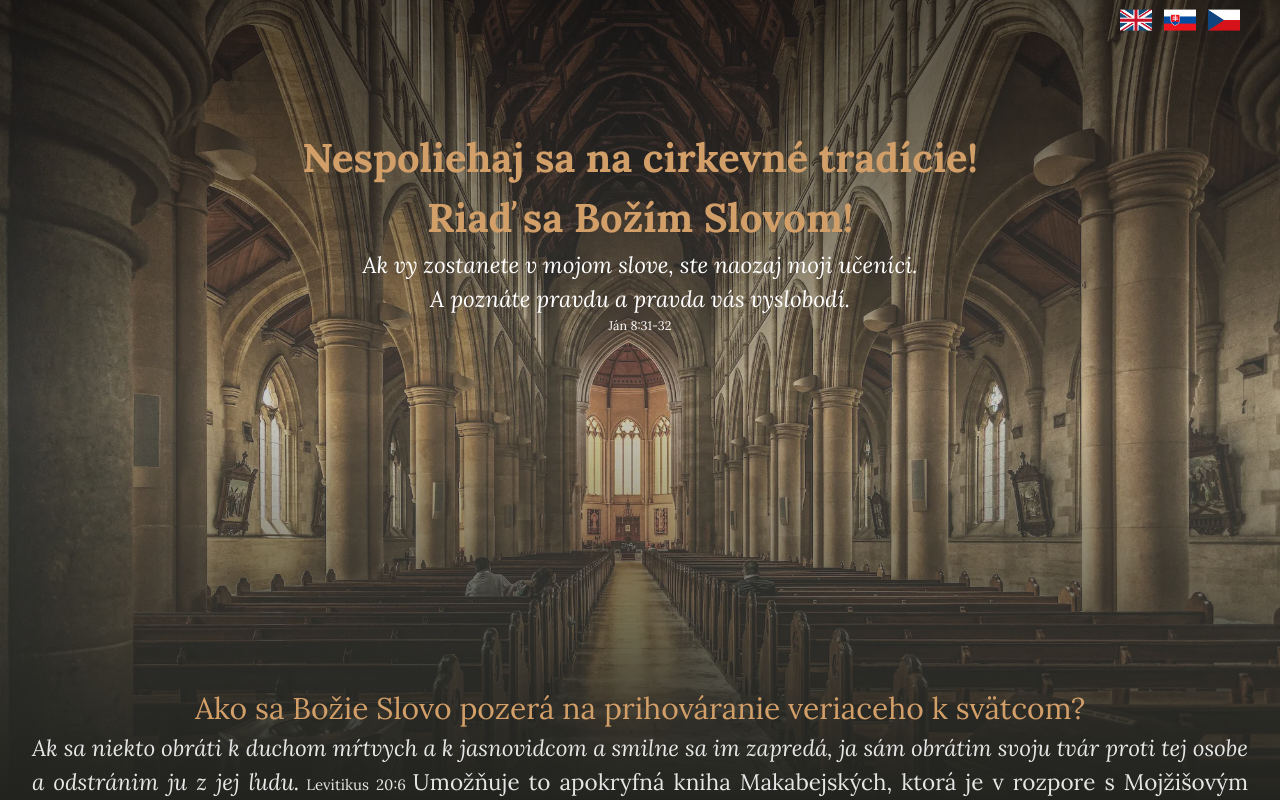
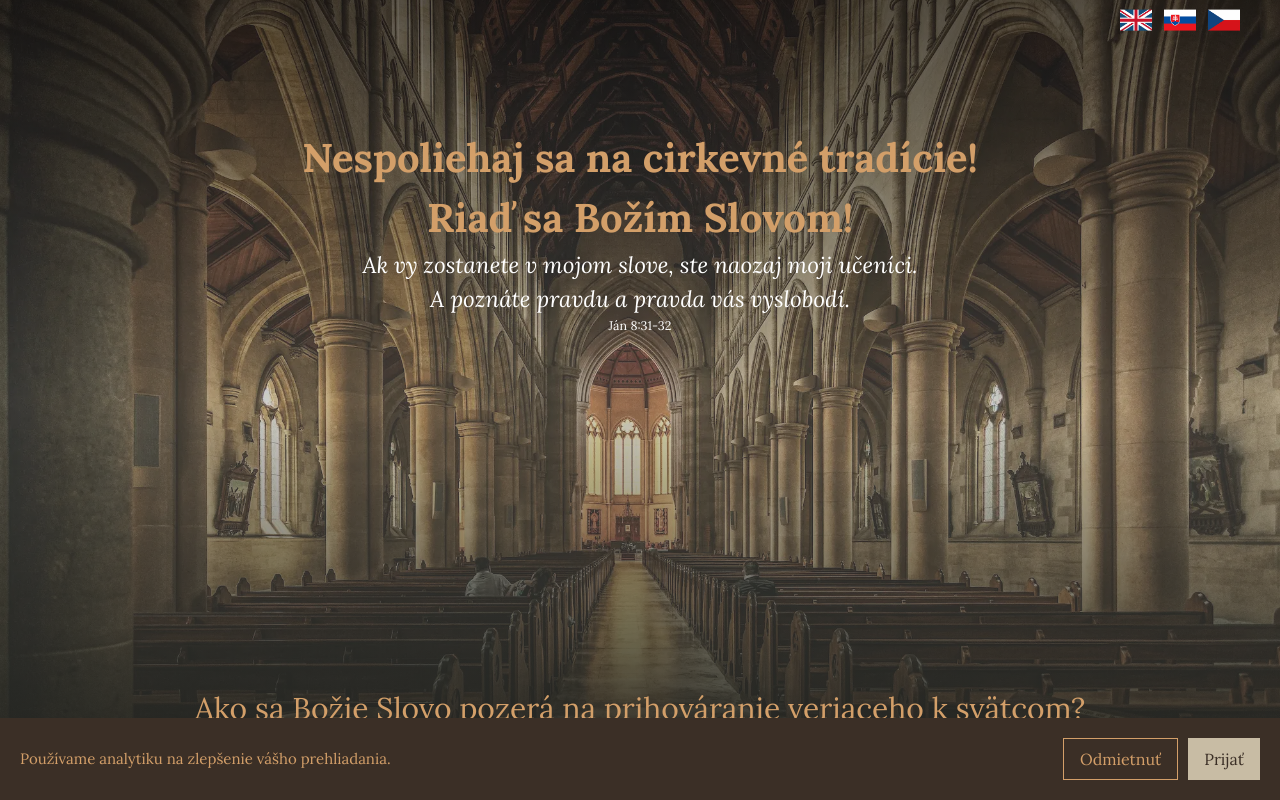
Before and after one commit to pkvarg/katolickaviera.sk, a React (Vite) app: page / in a window 1280 px wide. Shown: the top 800 px of the page. Built offline with nearby package versions, Linux system fonts and the light colour scheme.

Commit message:
make the cookies a custom component, do not call the component cookies, remove   react-cookie-consent, adjust their text and load umami script if consented, add decline

```diff
--- a/index.html
+++ b/index.html
@@ -25,7 +25,6 @@
     <meta property="fb:app_id" content="627076731624225" />
 
     <title>katolickaviera.sk</title>
-    <script defer src="https://umami-p00gs00gwcwo00s4k4c4kgg8.pictusweb.com/script.js" data-website-id="792ae6a6-5c4f-4280-b9de-39ccf5edbbbe"></script>
   </head>
   <body>
     <div id="root"></div>
--- a/package.json
+++ b/package.json
@@ -12,7 +12,6 @@
   "dependencies": {
     "axios": "^1.5.0",
     "react": "^18.2.0",
-    "react-cookie-consent": "^8.0.1",
     "react-dom": "^18.2.0",
     "react-icons": "^4.10.1",
     "react-router-dom": "^6.15.0",
--- /dev/null
+++ b/src/components/ConsentBanner.jsx
@@ -0,0 +1,105 @@
+import React, { useState, useEffect } from 'react'
+
+const ConsentBanner = ({ language, onAccept, onDecline }) => {
+  const [isVisible, setIsVisible] = useState(false)
+
+  useEffect(() => {
+    const consent = localStorage.getItem('analytics-consent')
+    if (!consent) {
+      setIsVisible(true)
+    }
+  }, [])
+
+  const handleAccept = () => {
+    localStorage.setItem('analytics-consent', 'accepted')
+    setIsVisible(false)
+    onAccept()
+  }
+
+  const handleDecline = () => {
+    localStorage.setItem('analytics-consent', 'declined')
+    setIsVisible(false)
+    onDecline()
+  }
+
+  const getTexts = () => {
+    switch (language) {
+      case 'english':
+        return {
+          message: 'We use analytics to improve your browsing experience.',
+          accept: 'Accept',
+          decline: 'Decline'
+        }
+      case 'czech':
+        return {
+          message: 'Používáme analytiku pro zlepšení vašeho prohlížení.',
+          accept: 'Přijmout',
+          decline: 'Odmítnout'
+        }
+      default: // slovak
+        return {
+          message: 'Používame analytiku na zlepšenie vášho prehliadania.',
+          accept: 'Prijať',
+          decline: 'Odmietnuť'
+        }
+    }
+  }
+
+  const texts = getTexts()
+
+  if (!isVisible) return null
+
+  return (
+    <div style={{
+      position: 'fixed',
+      bottom: 0,
+      left: 0,
+      right: 0,
+      background: '#3b2f26',
+      color: '#d39f69',
+      fontSize: '15px',
+      textAlign: 'start',
+      padding: '20px',
+      zIndex: 9999,
+      display: 'flex',
+      justifyContent: 'space-between',
+      alignItems: 'center',
+      flexWrap: 'wrap',
+      gap: '10px'
+    }}>
+      <span style={{ flex: '1', minWidth: '200px' }}>
+        {texts.message}
+      </span>
+      <div style={{ display: 'flex', gap: '10px' }}>
+        <button
+          onClick={handleDecline}
+          style={{
+            background: 'transparent',
+            color: '#d39f69',
+            fontSize: '16px',
+            padding: '8px 16px',
+            border: '1px solid #d39f69',
+            cursor: 'pointer'
+          }}
+        >
+          {texts.decline}
+        </button>
+        <button
+          onClick={handleAccept}
+          style={{
+            background: '#c8bca4',
+            color: '#3b2f26',
+            fontSize: '16px',
+            padding: '8px 16px',
+            border: 'none',
+            cursor: 'pointer'
+          }}
+        >
+          {texts.accept}
+        </button>
+      </div>
+    </div>
+  )
+}
+
+export default ConsentBanner
--- a/src/pages/Home.jsx
+++ b/src/pages/Home.jsx
@@ -1,23 +1,30 @@
 import React, { useEffect, useState } from 'react'
-import CookieConsent from 'react-cookie-consent'
 import axios from 'axios'
 import { useStateContext } from '../context/StateContext'
 import LanguageBar from '../components/LanguageBar'
 import English from './English'
 import Czech from './Czech'
 import YouTube from '../components/YouTube'
+import ConsentBanner from '../components/ConsentBanner'
+import { loadUmamiScript, removeUmamiScript, getConsentStatus } from '../utils/analytics'
 
 const Home = ({ lng, setLng }) => {
   const { language } = useStateContext()
 
   console.log(language)
-  const [cookieAccept, setCookieAccept] = useState(false)
 
   useEffect(() => {
     if (language !== undefined) {
       setLng(language)
     }
   }, [language])
+
+  useEffect(() => {
+    const consent = getConsentStatus()
+    if (consent === 'accepted') {
+      loadUmamiScript()
+    }
+  }, [])
 
   const config = {
     headers: {
@@ -34,6 +41,16 @@ const Home = ({ lng, setLng }) => {
     } catch (error) {
       console.error('Error tracking declined visitors:', error)
     }
+  }
+
+  const handleConsentAccept = () => {
+    loadUmamiScript()
+    increaseVisitors()
+  }
+
+  const handleConsentDecline = () => {
+    removeUmamiScript()
+    increaseVisitors()
   }
 
   // const increaseVisitorsCount = async () => {
@@ -271,36 +288,11 @@ const Home = ({ lng, setLng }) => {
       {language === 'english' && <English />}
       {language === 'czech' && <Czech />}
 
-      <CookieConsent
-        location="bottom"
-        style={{
-          background: '#3b2f26',
-          color: '#d39f69',
-          fontSize: '15px',
-          textAlign: 'start',
-        }}
-        buttonStyle={{
-          background: '#c8bca4',
-          color: '#3b2f26',
-          fontSize: '18px',
-          padding: '5px',
-          // borderRadius: '25px',
-        }}
-        buttonText={
-          (language === 'slovak' && 'Pokračovať') ||
-          (language === 'english' && 'Continue') ||
-          (language == 'czech' && 'Pokračovat')
-        }
-        expires={365}
-        onAccept={() => {
-          setCookieAccept(true)
-          increaseVisitors()
-        }}
-      >
-        {(language === 'slovak' && 'Táto stránka nezhromažďuje žiadne údaje') ||
-          (language === 'english' && 'This site does not collect any information') ||
-          (language === 'czech' && 'Tato stránka neshromažďuje žádné údaje')}{' '}
-      </CookieConsent>
+      <ConsentBanner
+        language={language}
+        onAccept={handleConsentAccept}
+        onDecline={handleConsentDecline}
+      />
     </>
   )
 }
--- /dev/null
+++ b/src/utils/analytics.js
@@ -0,0 +1,27 @@
+export const loadUmamiScript = () => {
+  if (typeof window === 'undefined') return
+
+  const existingScript = document.querySelector('script[data-website-id="792ae6a6-5c4f-4280-b9de-39ccf5edbbbe"]')
+  if (existingScript) return
+
+  const script = document.createElement('script')
+  script.defer = true
+  script.src = 'https://umami-p00gs00gwcwo00s4k4c4kgg8.pictusweb.com/script.js'
+  script.setAttribute('data-website-id', '792ae6a6-5c4f-4280-b9de-39ccf5edbbbe')
+
+  document.head.appendChild(script)
+}
+
+export const removeUmamiScript = () => {
+  if (typeof window === 'undefined') return
+
+  const script = document.querySelector('script[data-website-id="792ae6a6-5c4f-4280-b9de-39ccf5edbbbe"]')
+  if (script) {
+    script.remove()
+  }
+}
+
+export const getConsentStatus = () => {
+  if (typeof window === 'undefined') return null
+  return localStorage.getItem('analytics-consent')
+}
```
